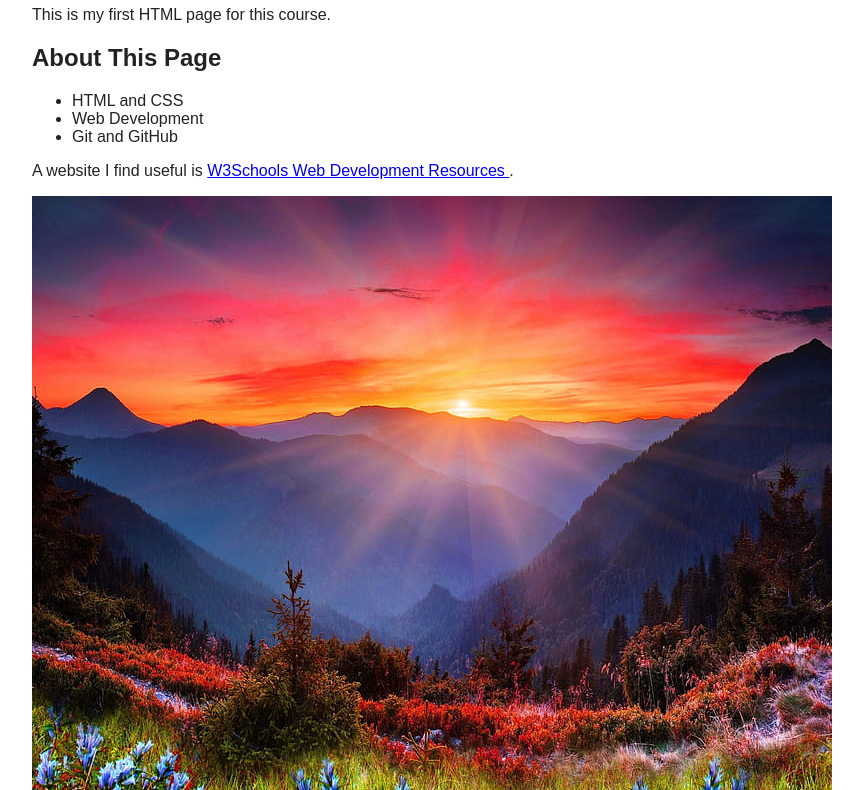
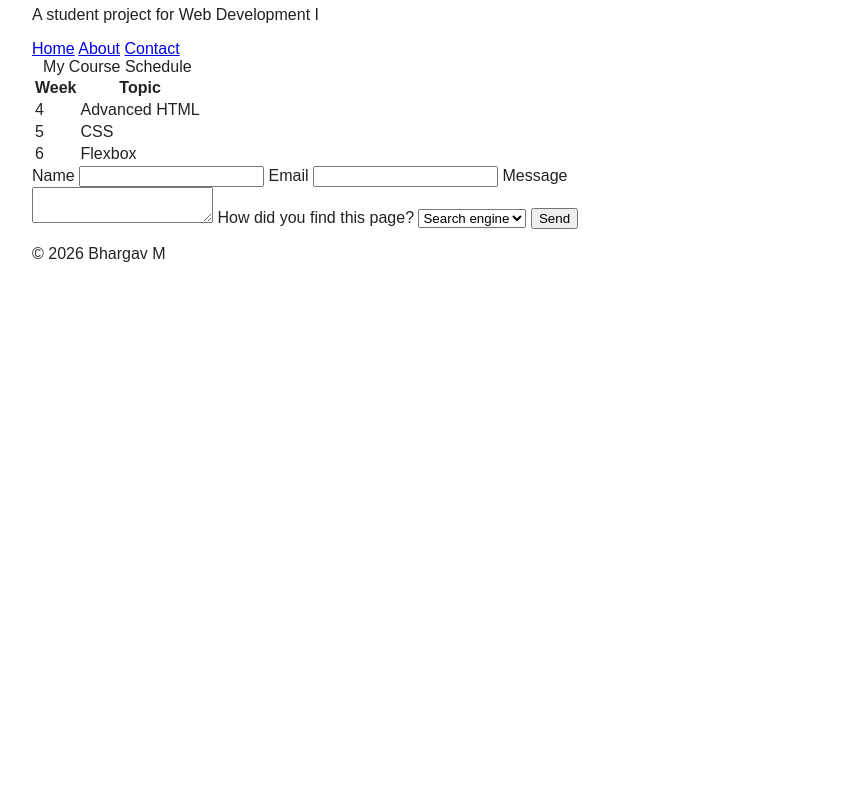
Before and after one commit to bhargavmanjunath/web-dev-labs, a plain HTML site: page index.html in a window 1280 px wide. Shown: the part 92-882 px from the top of the page, without its empty margins (258-1121 px from the left). After the commit the page ends 800 px from the top, so only its background shows below. Drawn offline with Linux system fonts and the light colour scheme.

Commit message:
Add semantic layout, table, and contact form

```diff
--- a/index.html
+++ b/index.html
@@ -6,21 +6,73 @@
 <title>My First Web Page</title>
 </head>
 <body>
-<h1>Hello, Web!</h1>
-<p>This is my first HTML page for this course.</p>
-<h2>About This Page</h2>
-<ul>
-        <li>HTML and CSS</li>
-        <li>Web Development</li>
-        <li>Git and GitHub</li>
-    </ul>
-    <p>
-        A website I find useful is
-        <a href="https://www.w3schools.com/">
-            W3Schools Web Development Resources
-        </a>.
-    </p>
+    <header>
+        <h1>Your Existing Heading</h1>
+        <p>A student project for Web Development I</p>
+    </header>
 
-    <img src="A photo for my web development page.jpg" alt="A photo for my web development page">
+    <nav>
+        <a href="#">Home</a>
+        <a href="#">About</a>
+        <a href="#">Contact</a>
+    </nav>
+
+    <main>
+<table>
+    <caption>My Course Schedule</caption>
+
+    <thead>
+        <tr>
+            <th>Week</th>
+            <th>Topic</th>
+        </tr>
+    </thead>
+
+    <tbody>
+        <tr>
+            <td>4</td>
+            <td>Advanced HTML</td>
+        </tr>
+
+        <tr>
+            <td>5</td>
+            <td>CSS</td>
+        </tr>
+
+        <tr>
+            <td>6</td>
+            <td>Flexbox</td>
+        </tr>
+    </tbody>
+</table>
+
+<form>
+
+    <label for="name">Name</label>
+    <input type="text" id="name" name="name" required>
+
+    <label for="email">Email</label>
+    <input type="email" id="email" name="email" required>
+
+    <label for="msg">Message</label>
+    <textarea id="msg" name="msg"></textarea>
+
+    <label for="referral">How did you find this page?</label>
+
+    <select id="referral" name="referral">
+        <option value="search">Search engine</option>
+        <option value="social">Social media</option>
+        <option value="friend">A friend</option>
+    </select>
+
+    <button type="submit">Send</button>
+
+</form>
+
+    </main>
+
+    <footer>
+        <p>&copy; 2026 Bhargav M</p>
+    </footer>
 </body>
 </html>
```
